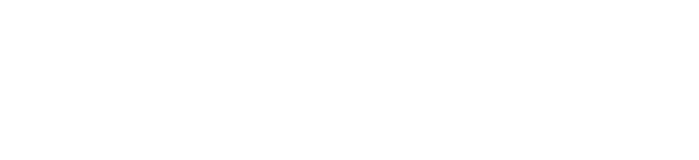
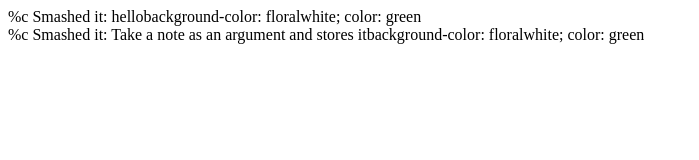
Before and after one commit to obean/notesApp, a plain HTML site: page SpecRunner.html in a window 1280 px wide. Shown: the whole page, without its empty margins (0-699 px from the left). Drawn offline with Linux system fonts and the light colour scheme.

Commit message:
really hoping branching works as this broke stuff, trying to get tests to print to html page rather than console. Works, but only for one spec atm

```diff
--- a/SpecRunner.html
+++ b/SpecRunner.html
@@ -1,3 +1,8 @@
+<html>
+  <head>
+
+  </head>
+    <body>
       <script src="spec/spec-helper.js"></script>
 
       <script src="src/note-model.js"></script>
@@ -7,3 +12,25 @@
       <script src="spec/note-modelSpec.js"></script>
       <script src="spec/note-list-model-spec.js"></script>
       <script src="spec/note-list-view-spec.js"></script>
+      <script type="text/javascript">
+      function addElement(text) {
+        const newDiv = document.createElement("div")
+        const newContent = document.createTextNode(text)
+        newDiv.appendChild(newContent)
+        const currentDiv = document.getElementById("div1")
+        document.body.insertBefore(newDiv, currentDiv)
+      }
+      var Spec = noteModelSpec.specRunner()
+      function getStatements(newSpec){
+      for(var i = 0; i <= newSpec.length-1; i++){
+        console.log(newSpec[i])
+        addElement(newSpec[i])
+      }
+    }
+      getStatements(Spec)
+
+      </script>
+      <div id="div1"></div>
+
+    </body>
+</html>
--- a/spec/note-modelSpec.js
+++ b/spec/note-modelSpec.js
@@ -1,19 +1,35 @@
 class noteModelSpec {
 
+  constructor() {
+    this.statementsArray = []
+  }
+ static statement() {
+    return this.constructor()
+  }
  static itIsAnInstance(app) {
     var testApp = new app
     var text = "Is an instance of noteApp";
-    assert.isTrue(text, testApp.constructor.name == 'noteApp')
+
+   return assert.isTrue("hello", testApp.constructor.name == 'noteApp')
   }
 
   static itTakesANoteAsAnArgumentAndStoresIt(app) {
     var app = new app("I have no idea what I'm doing")
     var text = "Take a note as an argument and stores it"
 
-    assert.isTrue(text, app.text == "I have no idea what I'm doing")
+   return assert.isTrue(text, app.text == "I have no idea what I'm doing")
   }
-
+  static specRunner() {
+    var y = new noteModelSpec;
+    y.statementsArray.push(noteModelSpec.itIsAnInstance(noteApp))
+    y.statementsArray.push(noteModelSpec.itTakesANoteAsAnArgumentAndStoresIt(noteApp))
+    return y.statementsArray
+  }
 }
-
-noteModelSpec.itIsAnInstance(noteApp)
-noteModelSpec.itTakesANoteAsAnArgumentAndStoresIt(noteApp)
+// specRunner() {
+// y = new noteModelSpec;
+// noteModelSpec.itIsAnInstance(noteApp)
+// noteModelSpec.itTakesANoteAsAnArgumentAndStoresIt(noteApp)
+// return y.statementsArray
+// }
+// specRunner()
--- a/spec/spec-helper.js
+++ b/spec/spec-helper.js
@@ -2,10 +2,11 @@ class assert {
 
   static isTrue(text, assertionToCheck) {
       if (!assertionToCheck) {
-        console.log("%c Assertion failed: " + text + " is not truthy", 'background-color: floralwhite; color: red');
+        y = "%c Assertion failed: " + text + " is not truthy" + 'background-color: floralwhite; color: red'
+        return (y);
       }
       else {
-        console.log("%c Smashed it: " + text, 'background-color: floralwhite; color: green')
+        return ("%c Smashed it: " + text + 'background-color: floralwhite; color: green')
       }
     }
 
```
Lines whose indentation alone changed are shown as unchanged.
